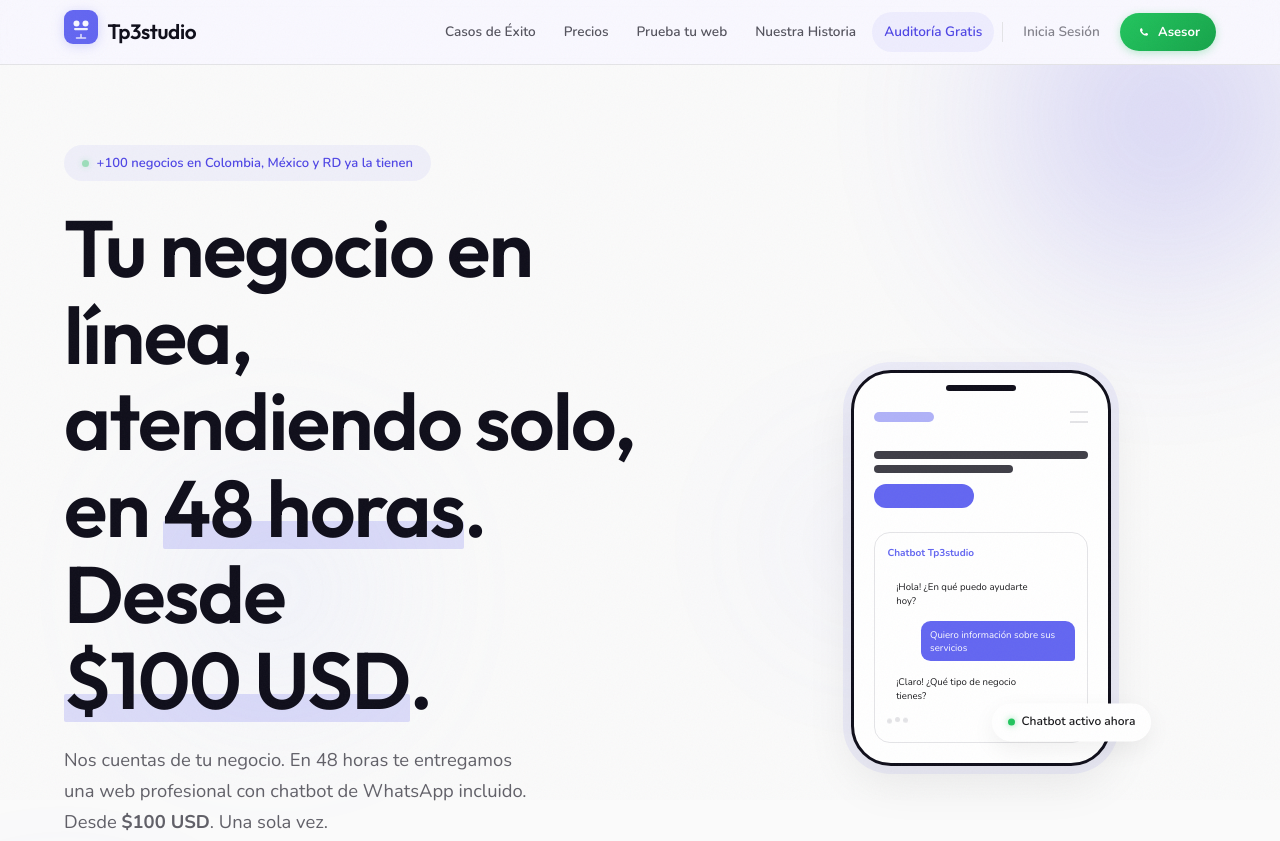
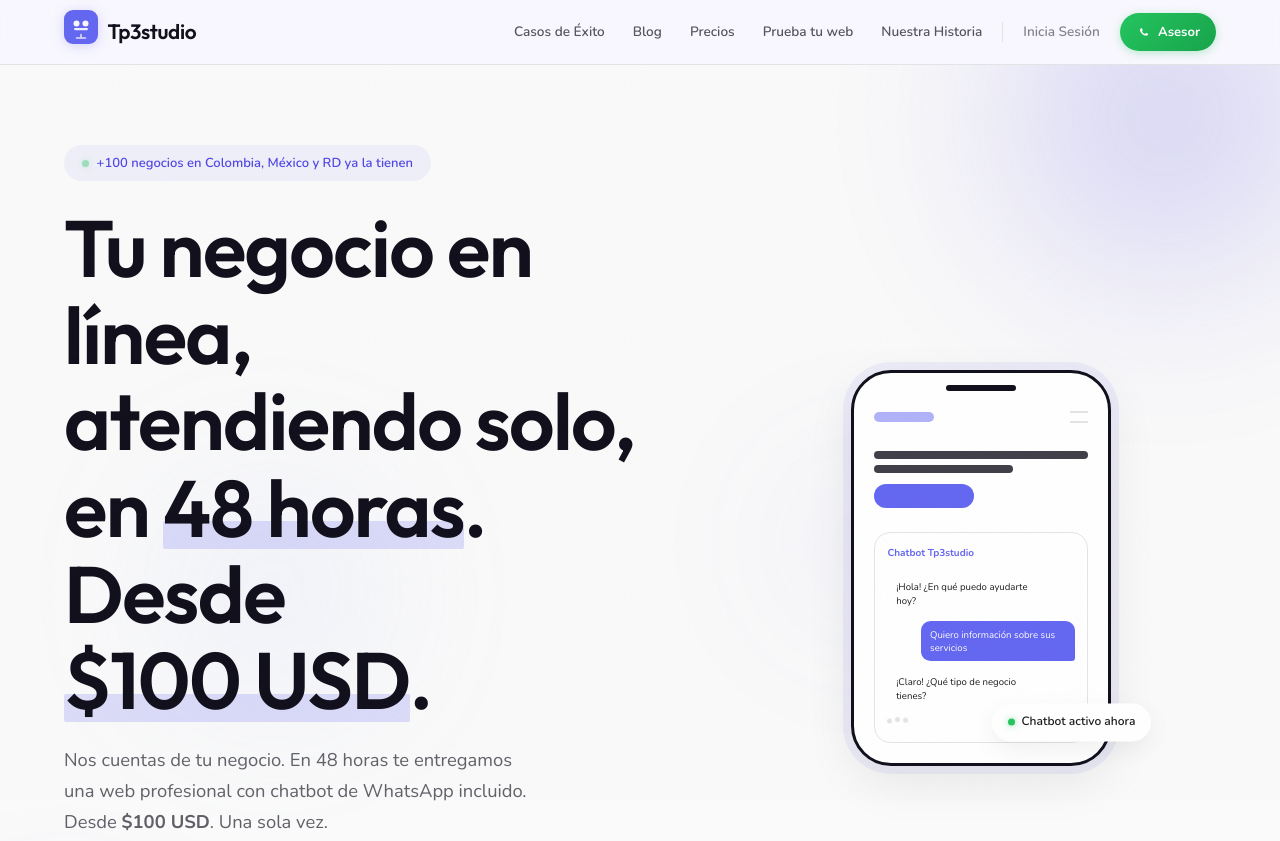
Before and after one commit to Jabar42/tp3studio, an Astro site: page / in a window 1280 px wide. Shown: the top 841 px of the page. Built offline with nearby package versions, Linux system fonts and the light colour scheme; Astro itself is replaced by a stand-in of ours.

Commit message:
nav: reemplaza link 'Auditoría Gratis' por 'Blog' (href=/blog)
- Se quitó link suelto a /audit del desktop nav
- Se quitó link suelto a /audit del mobile nav
- Se agregó { href: '/blog', label: 'Blog' } al array navItems
- El nav ahora genera ambas versiones desde una sola fuente de datos
- Build exitoso ✅

```diff
--- a/src/components/Header.astro
+++ b/src/components/Header.astro
@@ -1,6 +1,7 @@
 ---
 const navItems = [
   { href: '/portfolio', label: 'Casos de Éxito' },
+  { href: '/blog', label: 'Blog' },
   { href: '/precios', label: 'Precios' },
   { href: '/preview', label: 'Prueba tu web' },
   { href: '/about', label: 'Nuestra Historia' },
@@ -38,7 +39,6 @@ const currentPath = Astro.url.pathname;
           {item.label}
         </a>
       ))}
-      <a href="/audit" class="nav-link nav-link--accent">Auditoría Gratis</a>
       <span class="nav-sep" aria-hidden="true"></span>
       <a href="/auth" class="nav-link nav-link--ghost">Inicia Sesión</a>
       <a
@@ -64,7 +64,6 @@ const currentPath = Astro.url.pathname;
             {item.label}
           </a>
         ))}
-        <a href="/audit" class="nav-link nav-link--accent">Auditoría Gratis</a>
         <a href="/auth" class="nav-link">Inicia Sesión</a>
         <a
           href="https://wa.me/15559273372"
```
